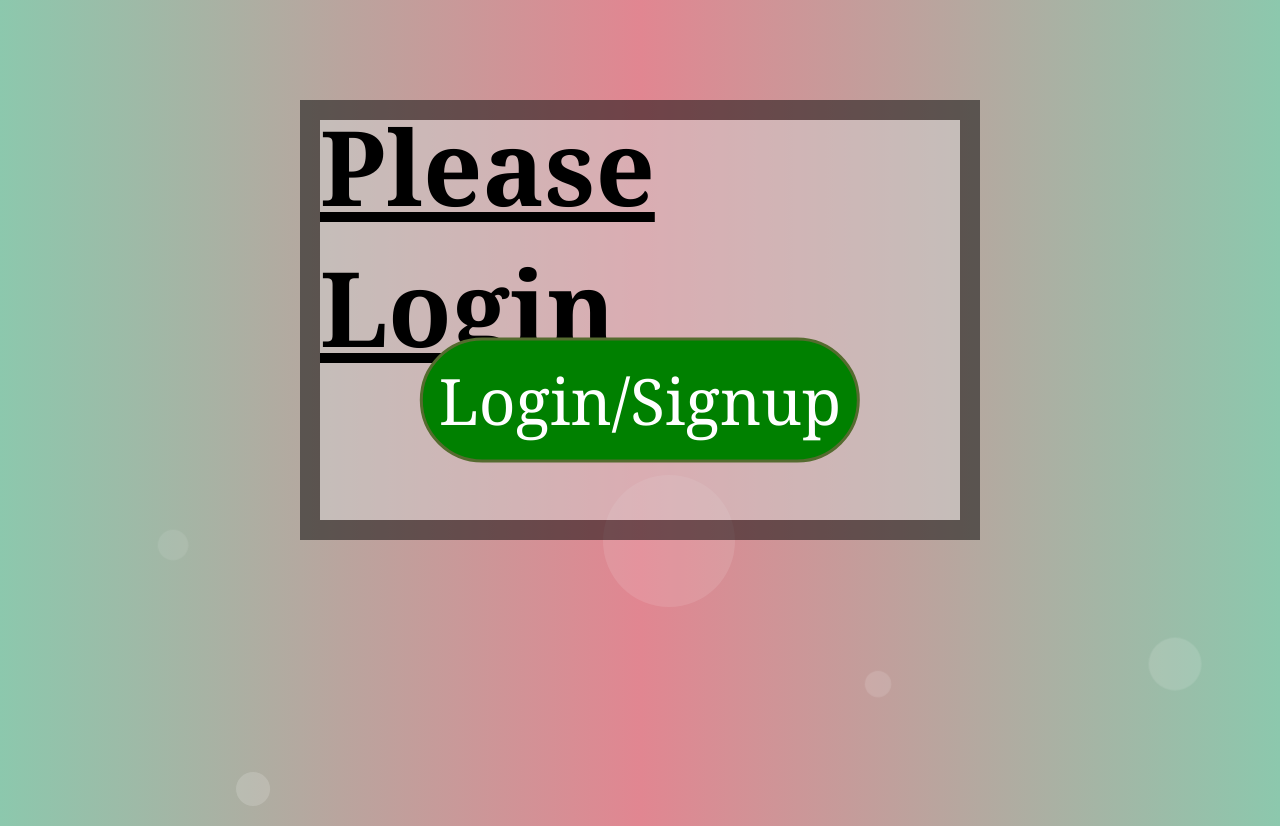
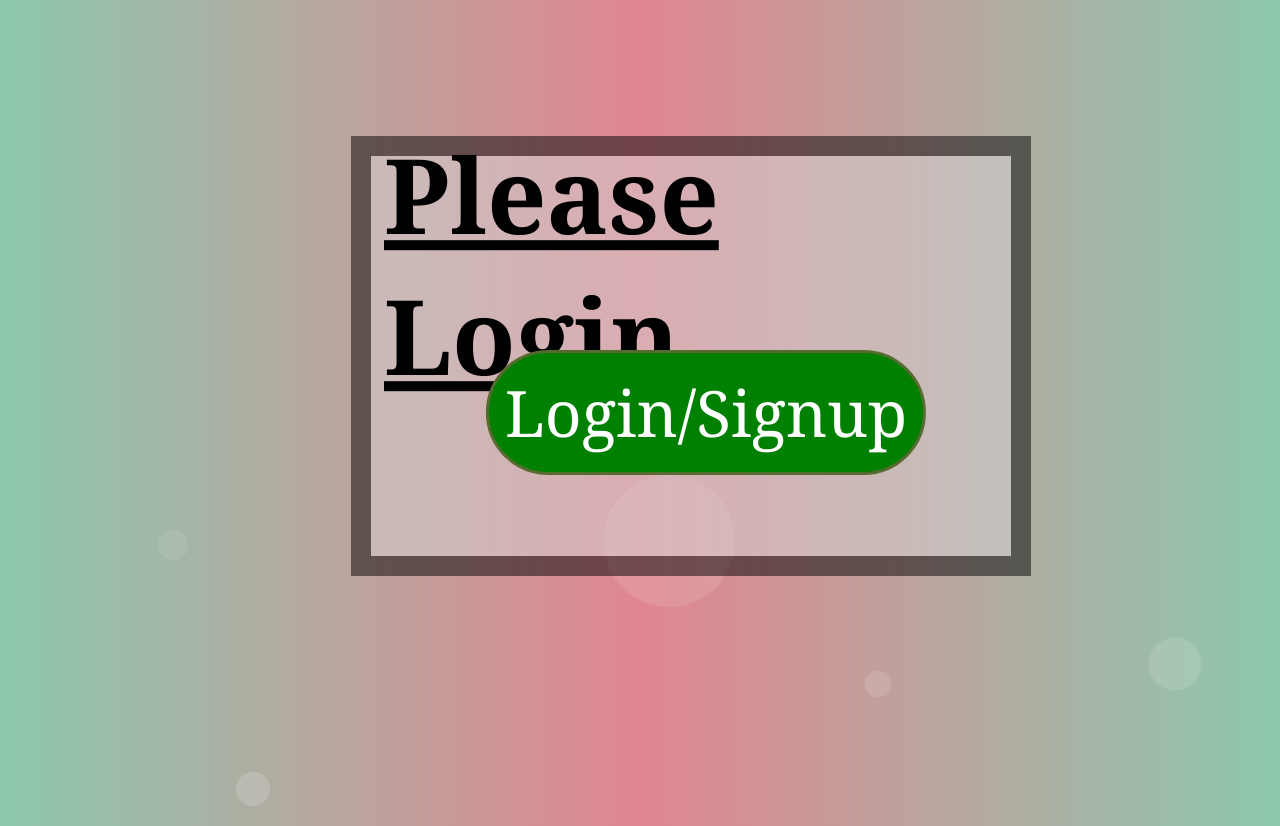
Before and after one commit to Stellarone60/Hackathon-2024, a Flask app: page / in a window 1280 px wide. Run offline with Flask 2, Linux system fonts and the light colour scheme.

Commit message:
something 1 and asomething 2

```diff
--- a/static/HackthonMainStyle.css
+++ b/static/HackthonMainStyle.css
@@ -29,7 +29,7 @@ html
     font-size: 8vh;
     top: 50%;
     left: 50%;
-    transform: translate(-50%, -50%);
+    transform: translate(-35%, -40%);
     text-decoration: none;
     transition: 0.1s;
     color: #ffffff;
@@ -67,7 +67,7 @@ html
     top: calc(50% - 2.25em);
     font-size: 13vh;
     left: 50%;
-    transform: translate(-50%, -50%);
+    transform: translate(-40%, -40%);
     transition: 0.25s;
     text-decoration: underline;
 }
@@ -83,8 +83,8 @@ html
     height: 50vh;
     position: absolute;
     left: 50%;
-    top: 40%;
-    transform: translate(-50%, -50%);
+    top: 50%;
+    transform: translate(-42.5%, -60%);
     z-index: -1;
     padding: 0;
     margin: 0;
--- a/templates/HackthonMainPage.html
+++ b/templates/HackthonMainPage.html
@@ -3,6 +3,7 @@
     <head>
         <meta charset="UTF-8">
         <link rel="icon" type="image/x-icon" href="{{ url_for('static', filename='planner.ico') }}">
+        <script src="{{ url_for('static', filename='game.js') }}"></script>
         {% if session %}
         <title>{{session.userinfo.name}}'s Planner</title>
         {% else %}
@@ -28,6 +29,7 @@
         </div>
         {% endif %}
     <!--Always runs regardless of users-->
+    <!--Followed this tutorial to create the bubbles https://www.youtube.com/watch?v=W6ZyGu6jXks-->
     <div class = "objects">
         <ul class = "box">
             <li></li>
```
Also changed, not shown: static/HackthonScript.js (added).
